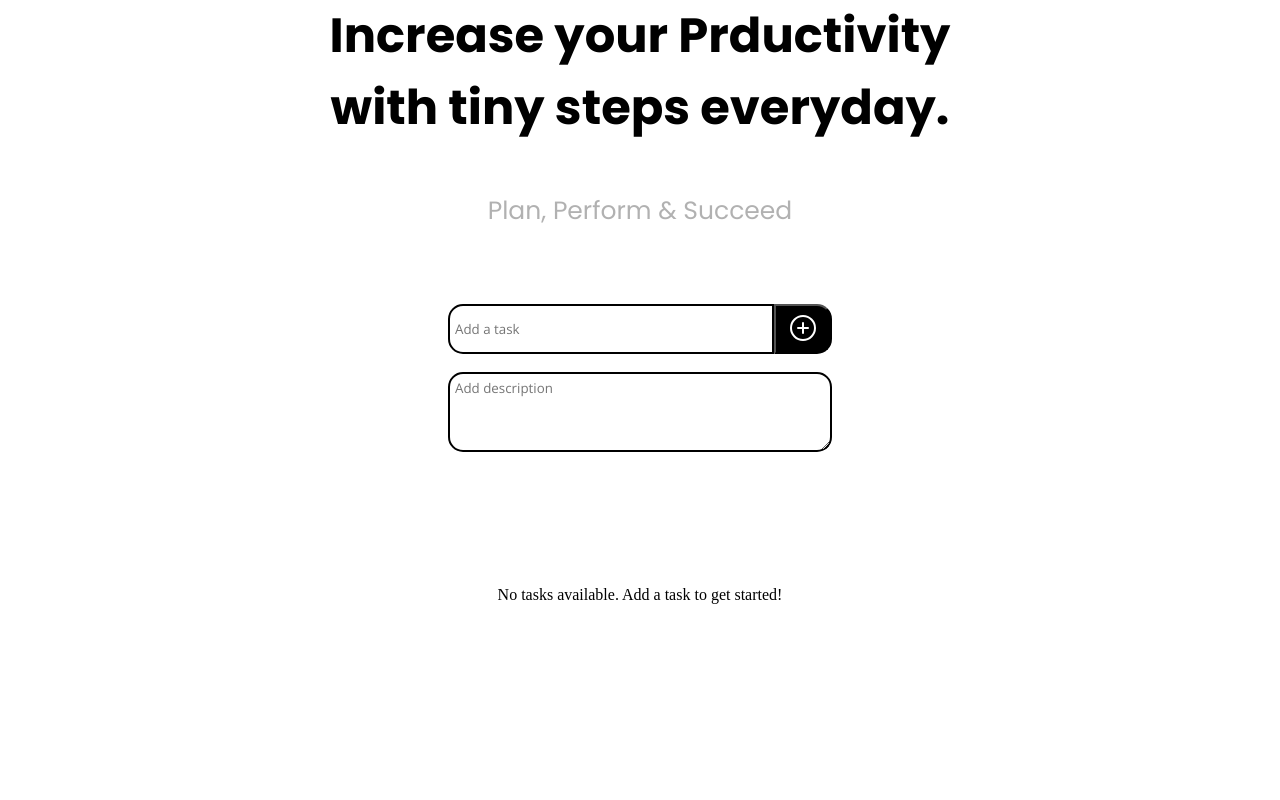
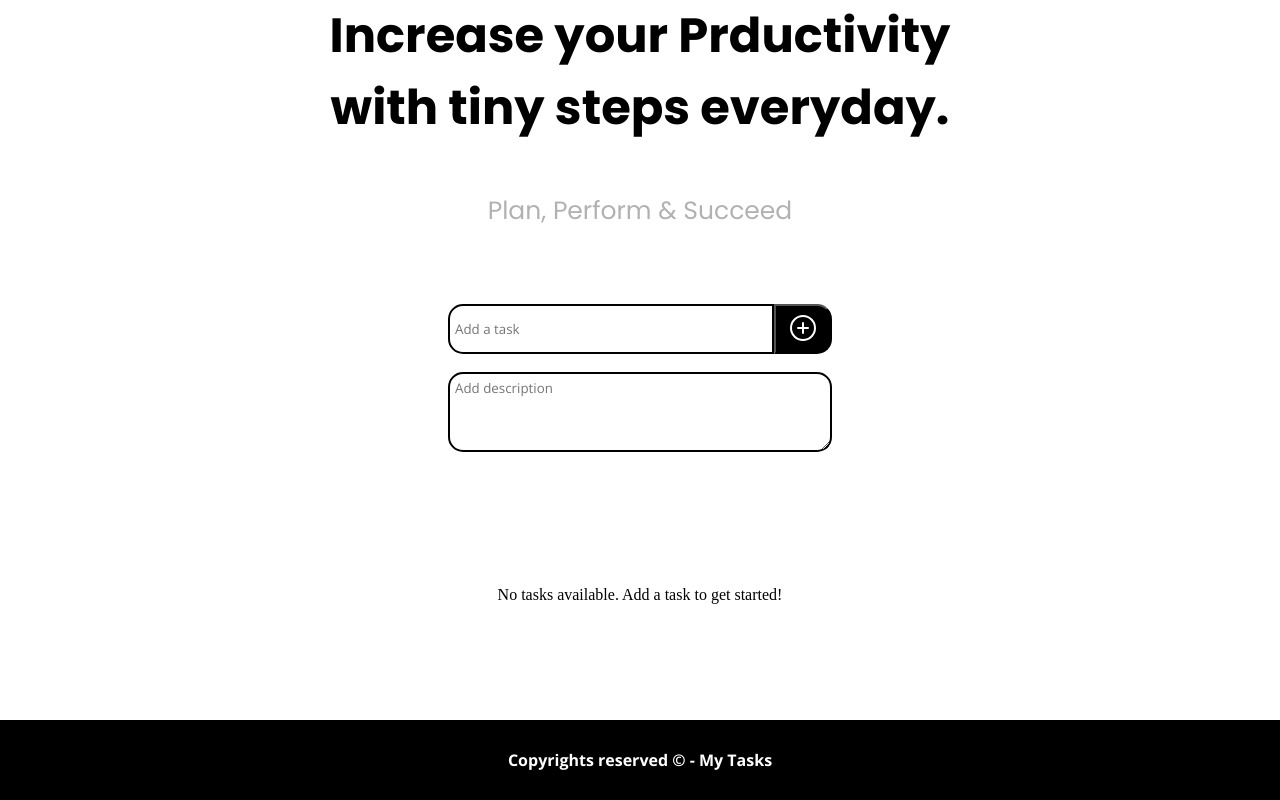
Before and after one commit to Developer-Madhu/MyTasks, a React (Vite) app: page / in a window 1280 px wide. Shown: the part 214-1014 px from the top of the page. Before the commit the page ends 934 px from the top, so only its background shows below. Built offline with nearby package versions, Linux system fonts and the light colour scheme.

Commit message:
added footer

```diff
--- /dev/null
+++ b/src/Components/Footer.css
@@ -0,0 +1,9 @@
+.footer{
+    background-color: black;
+    height: 5em;
+    display: flex;
+    font-family: 'Open Sans';
+    justify-content: center;
+    align-items: center;
+    color: white;
+}
--- /dev/null
+++ b/src/Components/Footer.jsx
@@ -0,0 +1,12 @@
+import React from 'react'
+import './Footer.css'
+
+const Footer = () => {
+  return (
+    <div className='footer'>
+        <h4>Copyrights reserved &copy; - My Tasks</h4>
+    </div>
+  )
+}
+
+export default Footer
--- a/src/Components/Search.jsx
+++ b/src/Components/Search.jsx
@@ -21,10 +21,10 @@ const Search = () => {
   };
 
   const handleClick = () => {
-    let task = inputVal.trim()
+    let taskTitle = inputVal.trim()
     let desc = textareaVal.trim()
     const singleTask = {
-      title: task,
+      title: taskTitle,
       info: desc
     }
     const updatedTasks = [...allTasks, singleTask];
--- a/src/Components/Tasks.jsx
+++ b/src/Components/Tasks.jsx
@@ -1,14 +1,31 @@
-import React, { useState } from 'react'
-import './Tasks.css'
+import React, { useState } from 'react';
+import './Tasks.css';
 
 const Tasks = ({ taskVals }) => {
+  const [tasks, setTasks] = useState(taskVals);
+
+  const handleSingleClick = (index) => {
+    const updatedTasks = tasks.map((task, i) =>
+      i === index
+        ? { ...task, isStriked: !task.isStriked } // Toggle `isStriked` property
+        : task
+    );
+    setTasks(updatedTasks);
+  };
+
+  const handleDoubleClick = (index) => {
+    const updatedTasks = tasks.filter((_, i) => i !== index); // Remove the task
+    setTasks(updatedTasks);
+    localStorage.setItem('tasks', JSON.stringify(updatedTasks)); // Update localStorage
+  };
 
   return (
-    <div className='tasks'>
-        {taskVals.length > 0 ? (
-          taskVals.map((task, index) => (
-            <div key={index} className="container">
-              <p id='hash'>TASK</p>
+    <div className="tasks">
+      {tasks.length > 0 ? (
+        tasks.map((task, index) => (
+          <div key={index} className="container" onClick={() => handleSingleClick(index)} onDoubleClick={() => handleDoubleClick(index)}
+            style={{  cursor: 'pointer', textDecoration: task.isStriked ? 'line-through' : 'none', opacity: task.isStriked ? 0.6 : 1, }}>
+            <p id="hash">TASK</p>
             <h2>{task.title}</h2>
             <br />
             <p>{task.info}</p>
@@ -18,7 +35,7 @@ const Tasks = ({ taskVals }) => {
         <p>No tasks available. Add a task to get started!</p>
       )}
     </div>
-  )
-}
+  );
+};
 
-export default Tasks
+export default Tasks;
--- a/src/Home.jsx
+++ b/src/Home.jsx
@@ -2,7 +2,7 @@ import React from 'react'
 import Navbar from './Components/Navbar'
 import MainText from './Components/MainText'
 import Search from './Components/Search'
-import Tasks from './Components/Tasks'
+import Footer from './Components/Footer'
 
 const Home = () => {
   return (
@@ -10,6 +10,7 @@ const Home = () => {
         <Navbar />
         <MainText />
         <Search />
+        <Footer />
     </div>
   )
 }
```
Lines whose indentation alone changed are shown as unchanged.
